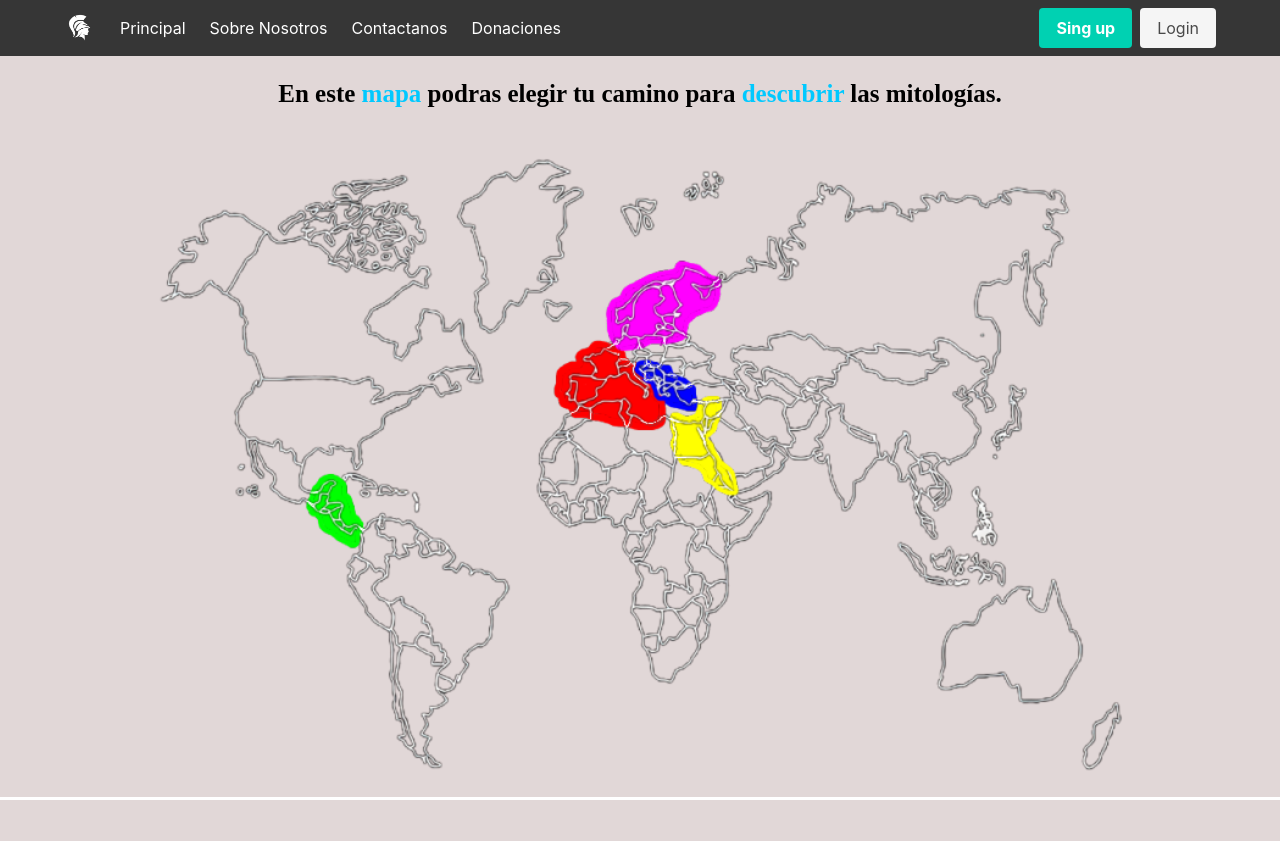
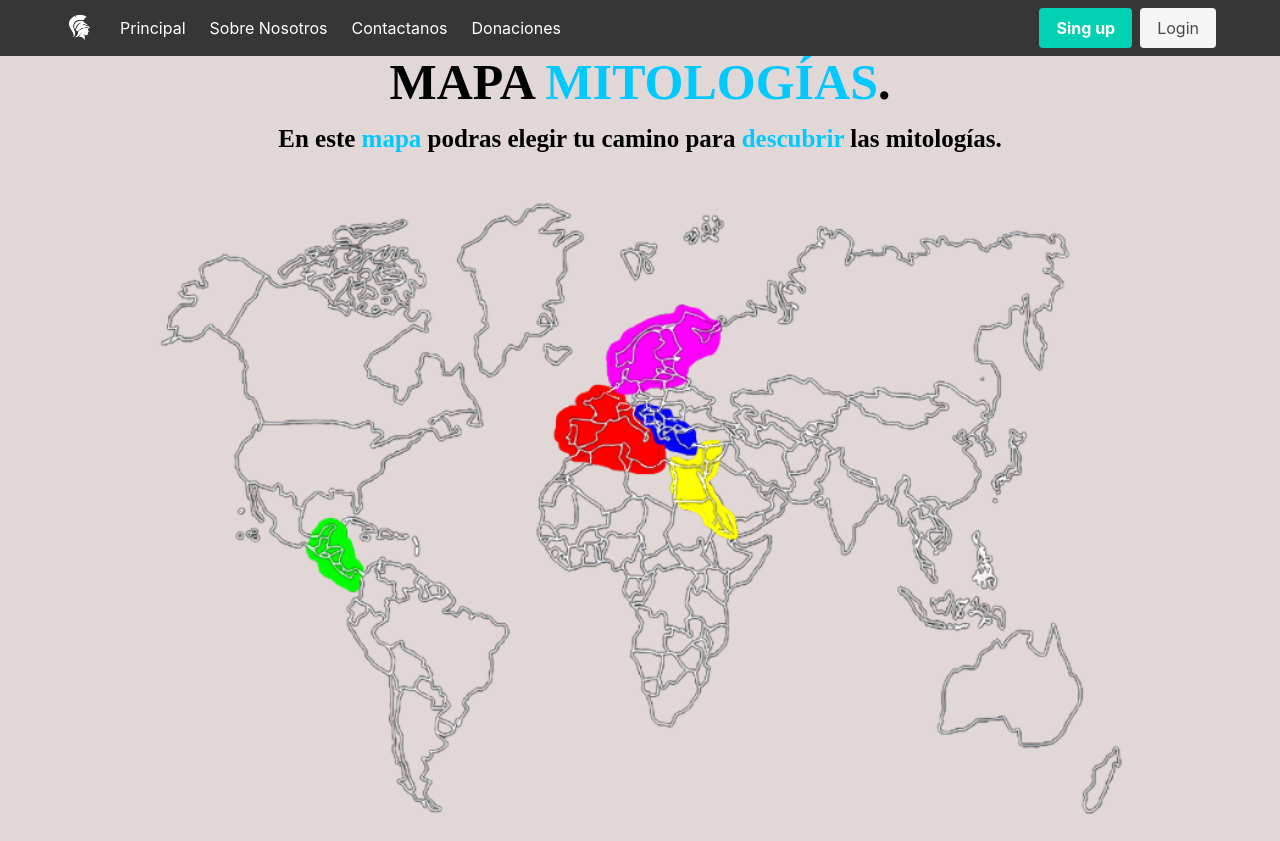
Before and after one commit to Jococa01/Proyecto-Integrado, a PHP site: a page that, after the commit, uses mapa de imagen.html in a window 1280 px wide. Before the commit the page ends 800 px from the top, so only its background shows below. Run offline with PHP 8.4, Linux system fonts and the light colour scheme.

Commit message:
update mapa de imagen

```diff
--- a/.mapa de imagen/sample.css
+++ /dev/null
@@ -1,21 +0,0 @@
-@import "https://cdn.jsdelivr.net/npm/bulma@0.9.4/css/bulma.min.css";
-
-body{
-    background-color: rgb(225, 215, 215)
-}
-
-h1{
-    color: black;
-    font-size: 50px;
-    font-weight: bold;
-    font-family: 'Times New Roman', Times, serif;
-    text-align: center;
-}
-
-h2{
-    color: black;
-    font-size: 25px;
-    font-weight: bold;
-    font-family: 'Times New Roman', Times, serif;
-    text-align: center;
-}
--- a/.mapa de imagen/mapa de imagen.html
+++ b/mapa de imagen.html
@@ -5,7 +5,7 @@
     <meta charset="UTF-8">
     <meta http-equiv="X-UA-Compatible" content="IE=edge">
     <meta name="viewport" content="width=device-width, initial-scale=1.0">
-    <link rel="stylesheet" href="./sample.css">
+    <link rel="stylesheet" href="./portal/Assets/css/sample.css">
     <title>Document</title>
 </head>
 
@@ -66,7 +66,7 @@
     </h2>
 
     <center>
-        <img usemap="#mapadeimagen" src="mapa-mejorado.png" width="1000px" height="auto" />
+        <img usemap="#mapadeimagen" src="./portal/Assets/imgs/mapa_mejorado.png" width="1000px" height="auto" />
     </center>
     <!-- https://yangcha.github.io/iview/iview.html   pagina para ver coords-->
     <map name="mapadeimagen">
--- a/portal/Assets/css/sample.css
+++ b/portal/Assets/css/sample.css
@@ -1 +1,22 @@
 @import "https://cdn.jsdelivr.net/npm/bulma@0.9.4/css/bulma.min.css";
+
+body{
+    background-color: rgb(225, 215, 215)
+}
+
+h1{
+    color: black;
+    font-size: 50px;
+    font-weight: bold;
+    font-family: 'Times New Roman', Times, serif;
+    text-align: center;
+    margin-top: 3.5%;
+}
+
+h2{
+    color: black;
+    font-size: 25px;
+    font-weight: bold;
+    font-family: 'Times New Roman', Times, serif;
+    text-align: center;
+}
```
Also changed, not shown: .mapa de imagen/mapa-mejorado.png (deleted).
